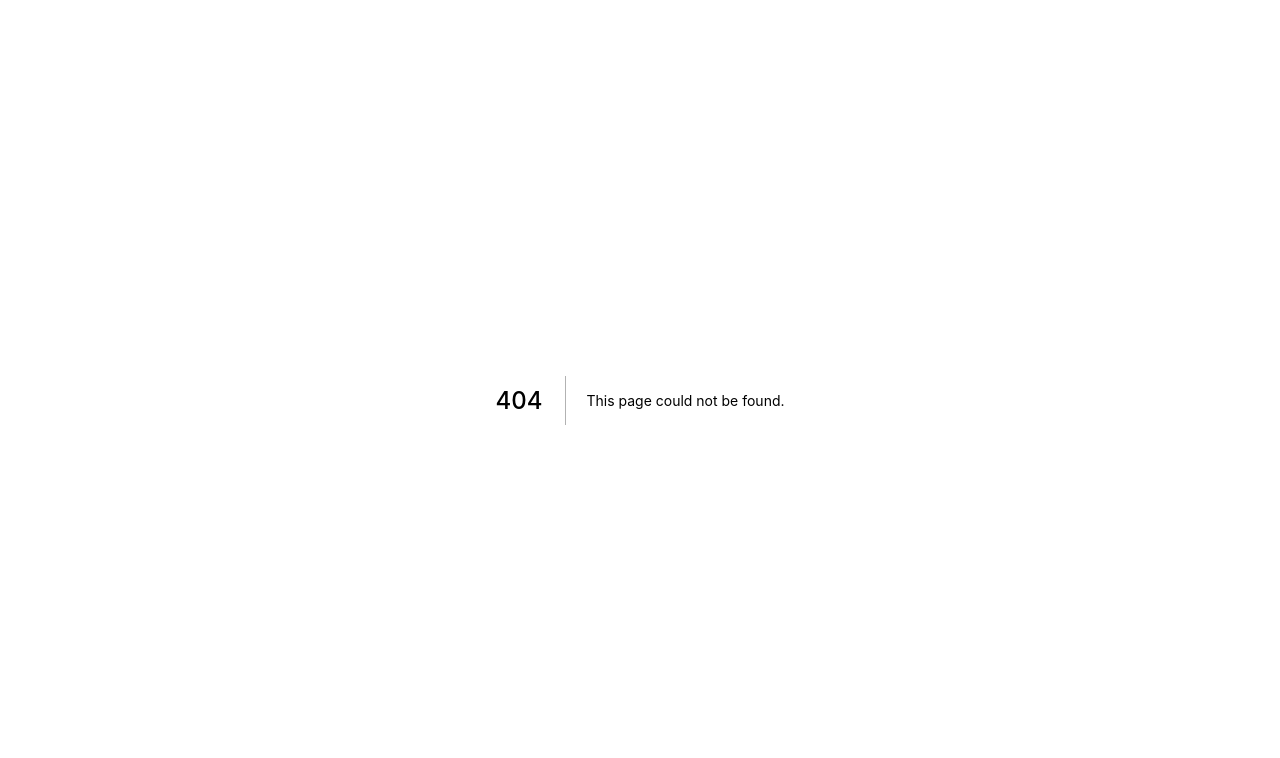
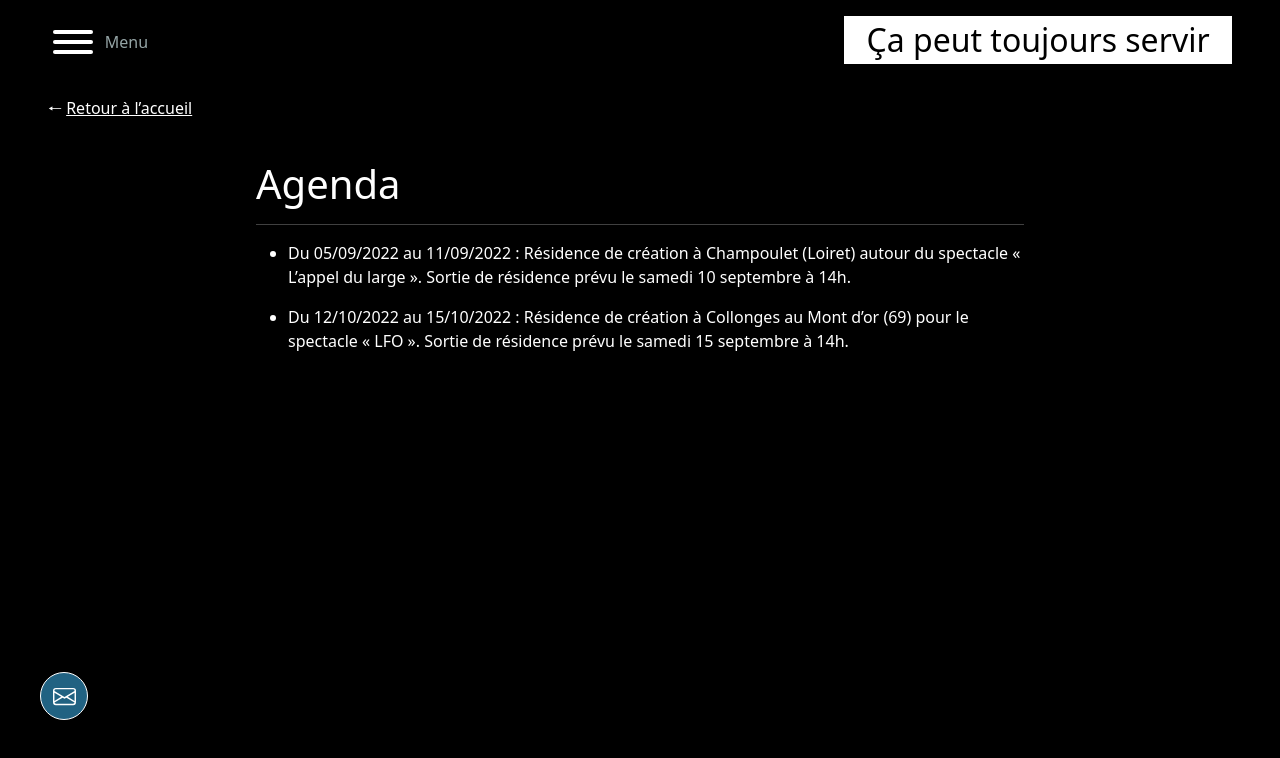
Before and after one commit to TomDep/ca-peut-toujours-servir, a Next.js app: page /agenda in a window 1280 px wide. Before the commit this address had no page. Shown: the top 758 px of the page. Built offline with nearby package versions, Linux system fonts and the light colour scheme.

Commit message:
Adding agenda page

```diff
--- a/components/handburger-menu.js
+++ b/components/handburger-menu.js
@@ -47,6 +47,10 @@ export default function HandburgerMenu({ projects }) {
                                 <a>La compagnie</a>
                             </Link>
 
+                            <Link href="/agenda">
+                                <a>Agenda</a>
+                            </Link>
+
                             <a onClick={() => setProjectsVisible(toggleProjects)}>Projets</a>
 
                             <Link href="/galerie">
--- /dev/null
+++ b/pages/agenda.js
@@ -0,0 +1,42 @@
+import CustomHead from "@/components/customHead";
+import Header from "@/components/header";
+import Layout from "@/components/layout";
+import { getNews } from "@/lib/news";
+
+import { getProjectsProperties } from "@/lib/projects.js";
+
+import styles from "@/styles/agenda.module.scss";
+
+export async function getStaticProps({ params }) {
+
+    const projects = getProjectsProperties();
+    const news = getNews();
+
+    console.log(news)
+
+    return {
+        props: {
+            projects,
+            news
+        }
+    };
+}
+
+export default function Agenda({ projects, news }) {
+    return (
+        <>
+            <CustomHead>Agenda</CustomHead>
+            <Header projects={projects}></Header>
+
+            <Layout>
+                <h1 className={styles.title}>Agenda</h1>
+
+                <hr />
+
+                <ul className={styles.list}>
+                {news.map((item, index) => <li key={index}>{item}</li>)}
+                </ul>
+            </Layout>
+        </>
+    )
+}
--- /dev/null
+++ b/styles/agenda.module.scss
@@ -0,0 +1,7 @@
+.title {
+    margin-top: 4em;
+}
+
+.list li {
+    margin-bottom: 1em;
+}
```
